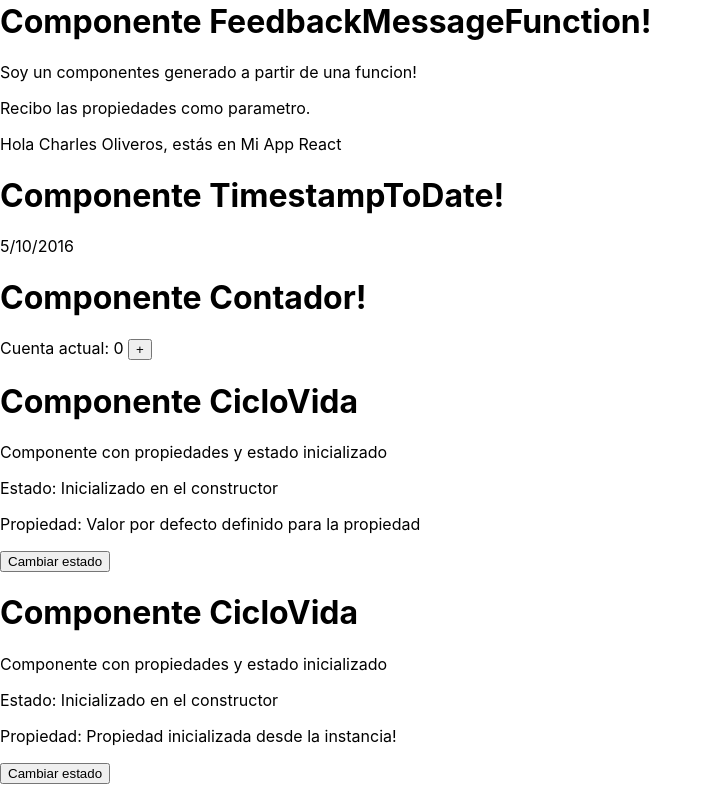
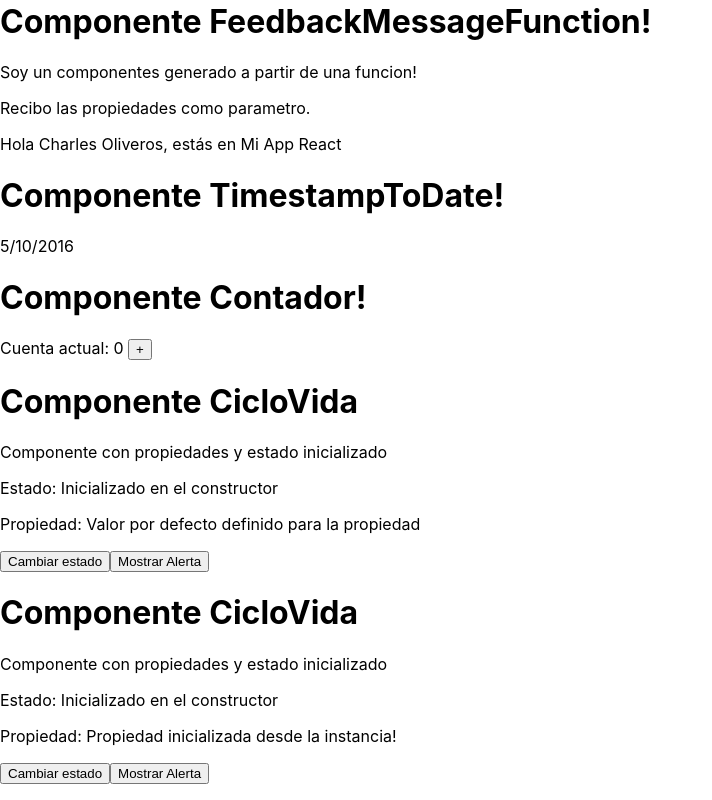
Before and after one commit to CharlesOliveros/reactapp1, a React (Create React App) app: page / in a window 1280 px wide. Shown: the part 643-1443 px from the top of the page, without its empty margins (0-712 px from the left). Built offline with nearby package versions, Linux system fonts and the light colour scheme.

Commit message:
Se agrega boton que muestra un mensajde alerta y un comentario sobre para que sirve bindear una funcion en un manejador de evento en el componente CicloVida

```diff
--- a/src/CicloVida/index.js
+++ b/src/CicloVida/index.js
@@ -45,6 +45,11 @@ export default class CicloVida extends React.Component {
     })
   }
 
+  mostrarAlerta(e) {
+    e.preventDefault();
+    alert('Has hecho clic!!');
+  }
+
   render() {
     return (
       <div>
@@ -53,7 +58,8 @@ export default class CicloVida extends React.Component {
         <p>Estado: {this.state.estado}</p>
         <p>Propiedad: {this.props.propiedad}</p>
         <p>
-            <button onClick={this.cambiarEstado.bind(this)}>Cambiar estado</button>
+            <button onClick={this.cambiarEstado.bind(this)}>Cambiar estado </button>
+            <button onClick={this.mostrarAlerta}> Mostrar Alerta </button>
         </p>
       </div>
     )
@@ -63,6 +69,13 @@ export default class CicloVida extends React.Component {
 CicloVida.defaultProps = {
   propiedad: 'Valor por defecto definido para la propiedad'
 }
+
+/**
+ * Bindear funcion:
+ * Permite acceder a las propiedades y estado de un componnete desde una
+ * funcion del mismo:
+ *  onClick={this.cambiarEstado.bind(this)}
+ */
 
 /**
  * CicloVida.defaultProps:
```
